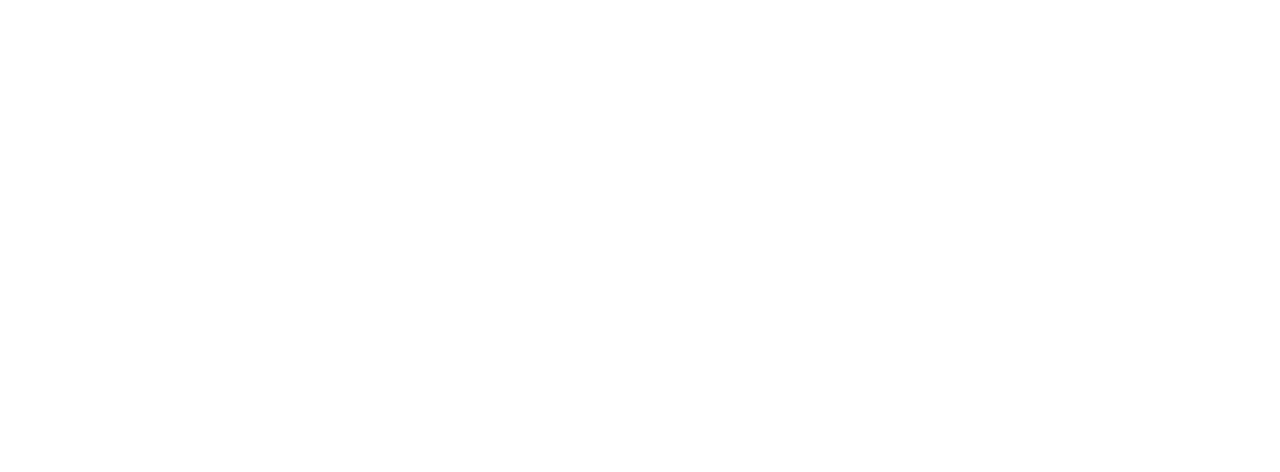
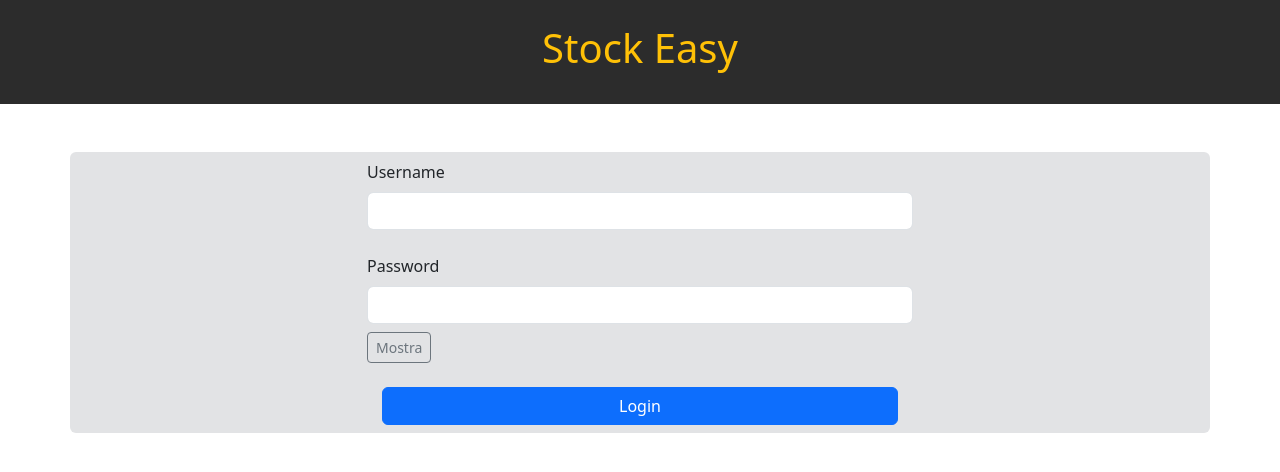
Before and after one commit to feffe17/Magazzino_front, a React (Vite) app: page /login in a window 1280 px wide. Before the commit this address had no page. Shown: the top 472 px of the page. Built offline with nearby package versions, Linux system fonts and the light colour scheme.

Commit message:
[WIP] move Login in a different page

```diff
--- a/src/App.jsx
+++ b/src/App.jsx
@@ -8,6 +8,7 @@
 import AboutUs from "./pages/AboutUs"
 import Donate from "./pages/Donate"
 import Register from "./pages/Register.jsx"
+import Login from "./pages/Login.jsx"
 
 function App() {
 
@@ -20,6 +21,7 @@
             <Route path="/about-us" element={<AboutUs />} />
             <Route path="/donate" element={<Donate />} />
             <Route path="/register" element={<Register />} />
+            <Route path="/login" element={<Login />} />
           </Route>
         </Routes>
       </BrowserRouter>
--- a/src/components/NavBar.jsx
+++ b/src/components/NavBar.jsx
@@ -1,6 +1,5 @@
 import { useState, useEffect } from "react";
 import { NavLink } from "react-router-dom";
-import LoginForm from "./LoginForm";
 
 export default function NavBar() {
     const [isLoggedIn, setIsLoggedIn] = useState(false);
@@ -59,18 +58,12 @@
                                     Logout
                                 </button>
                             ) : (
-                                <button
-                                    className="nav-link align-self-start text-warning"
-                                    onClick={toggleLoginForm}
-                                >
-                                    Login
-                                </button>
+                                <NavLink className="nav-link text-warning" to="/login">Login</NavLink>
                             )}
                         </div>
                     </div>
                 </div>
             </nav>
-            {showLoginForm && <LoginForm onLoginSuccess={handleLoginSuccess} />}
         </div>
     );
 }
--- a/src/components/LoginForm.jsx
+++ b/src/pages/Login.jsx
@@ -1,12 +1,15 @@
 import { useState } from "react";
-import { NavLink } from "react-router-dom";
+import { useNavigate } from "react-router-dom";
 import api from "../context/apiContext";
 
-export default function LoginForm({ onLoginSuccess }) {
+export default function Login({ onLoginSuccess }) {
     const [showPassword, setShowPassword] = useState(false);
     const [username, setUsername] = useState("");
     const [password, setPassword] = useState("");
     const [error, setError] = useState("");
+    const [success, setSuccess] = useState("");
+
+    const navigate = useNavigate();
 
     const togglePasswordVisibility = () => {
         setShowPassword((prevState) => !prevState);
@@ -23,12 +26,20 @@
             // Salva il token in localStorage
             localStorage.setItem("authToken", token);
 
-            // Notifica il successo al componente genitore
-            onLoginSuccess();
+            // Mostra un messaggio di successo
+            setSuccess("Login effettuato con successo! Reindirizzamento in corso...");
+            setError(""); // Resetta eventuali errori precedenti
 
-            setError(""); // Resetta eventuali errori
+            // Notifica il successo al componente genitore (opzionale)
+            onLoginSuccess?.();
+
+            // Reindirizza alla home dopo 2 secondi
+            setTimeout(() => {
+                navigate("/");
+            }, 2000);
         } catch (err) {
             setError("Credenziali non valide.");
+            setSuccess(""); // Resetta eventuali messaggi di successo
         }
     };
 
@@ -64,13 +75,13 @@
                         >
                             {showPassword ? "Nascondi" : "Mostra"}
                         </button>
-                        <NavLink className="nav-link" to="/register">
-                            Non sei ancora registrato? Registrati qui!
-                        </NavLink>
                     </div>
                 </div>
                 {error && (
                     <div className="text-danger text-center">{error}</div>
+                )}
+                {success && (
+                    <div className="text-success text-center">{success}</div>
                 )}
                 <button type="submit" className="btn btn-primary col-11 mx-auto">Login</button>
             </form>
```
